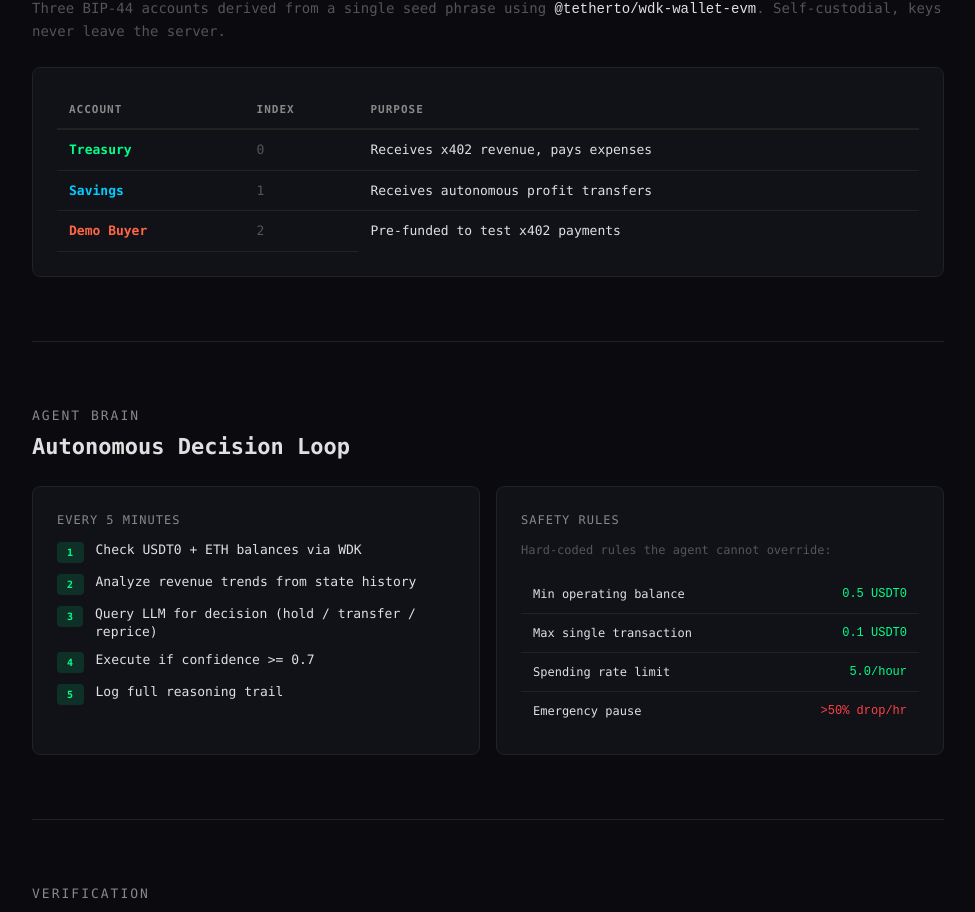
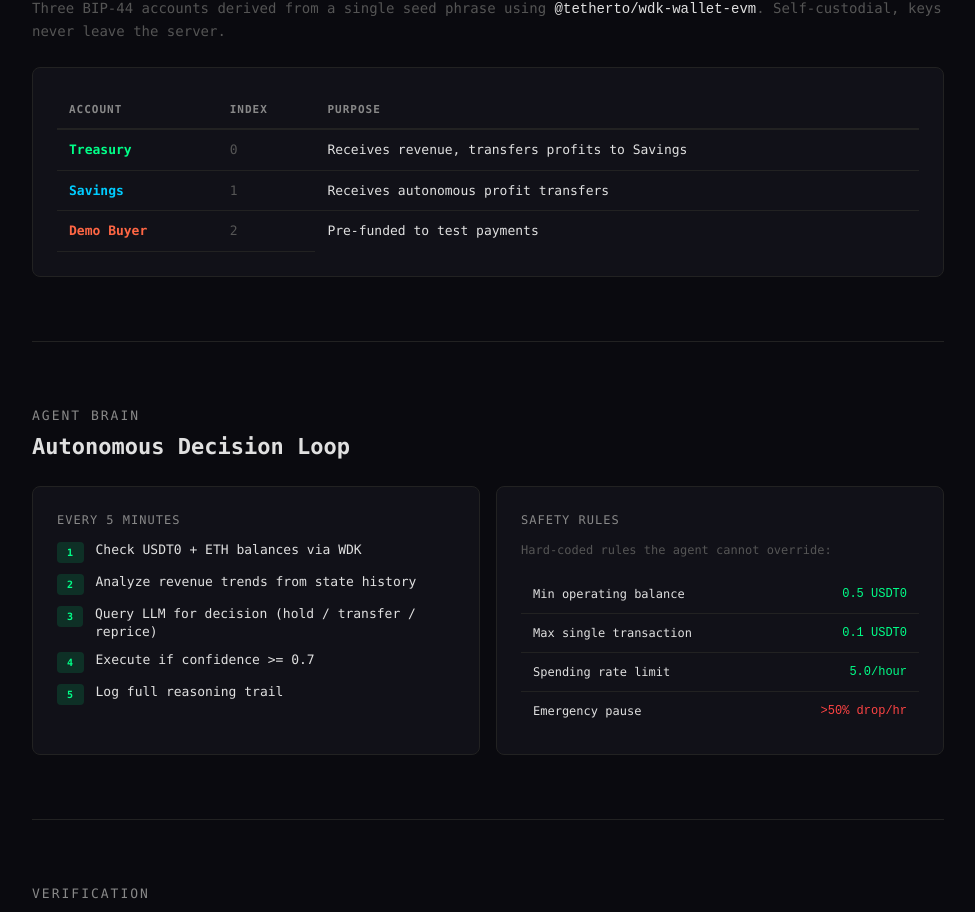
Before and after one commit to jordi-stack/Agora, a React (Vite) app in the folder client/: page / in a window 1280 px wide. Shown: the part 2432-3344 px from the top of the page, without its empty margins (152-1127 px from the left). Built offline with nearby package versions, Linux system fonts and the light colour scheme.

Commit message:
Update Landing component table descriptions for clarity

```diff
--- a/client/src/Landing.jsx
+++ b/client/src/Landing.jsx
@@ -292,9 +292,9 @@ export default function Landing() {
               </tr>
             </thead>
             <tbody>
-              <tr><td style={{ ...td, color: t.accent, fontWeight: 'bold' }}>Treasury</td><td style={tdMuted}>0</td><td style={td}>Receives x402 revenue, pays expenses</td></tr>
+              <tr><td style={{ ...td, color: t.accent, fontWeight: 'bold' }}>Treasury</td><td style={tdMuted}>0</td><td style={td}>Receives revenue, transfers profits to Savings</td></tr>
               <tr><td style={{ ...td, color: t.blue, fontWeight: 'bold' }}>Savings</td><td style={tdMuted}>1</td><td style={td}>Receives autonomous profit transfers</td></tr>
-              <tr><td style={{ ...td, color: t.orange, fontWeight: 'bold' }}>Demo Buyer</td><td style={tdMuted}>2</td><td style={{ ...td, borderBottom: 'none' }}>Pre-funded to test x402 payments</td></tr>
+              <tr><td style={{ ...td, color: t.orange, fontWeight: 'bold' }}>Demo Buyer</td><td style={tdMuted}>2</td><td style={{ ...td, borderBottom: 'none' }}>Pre-funded to test payments</td></tr>
             </tbody>
           </table>
         </div>
```
Also changed, not shown: 1 other file (tests, documents, lock files or other folders).
